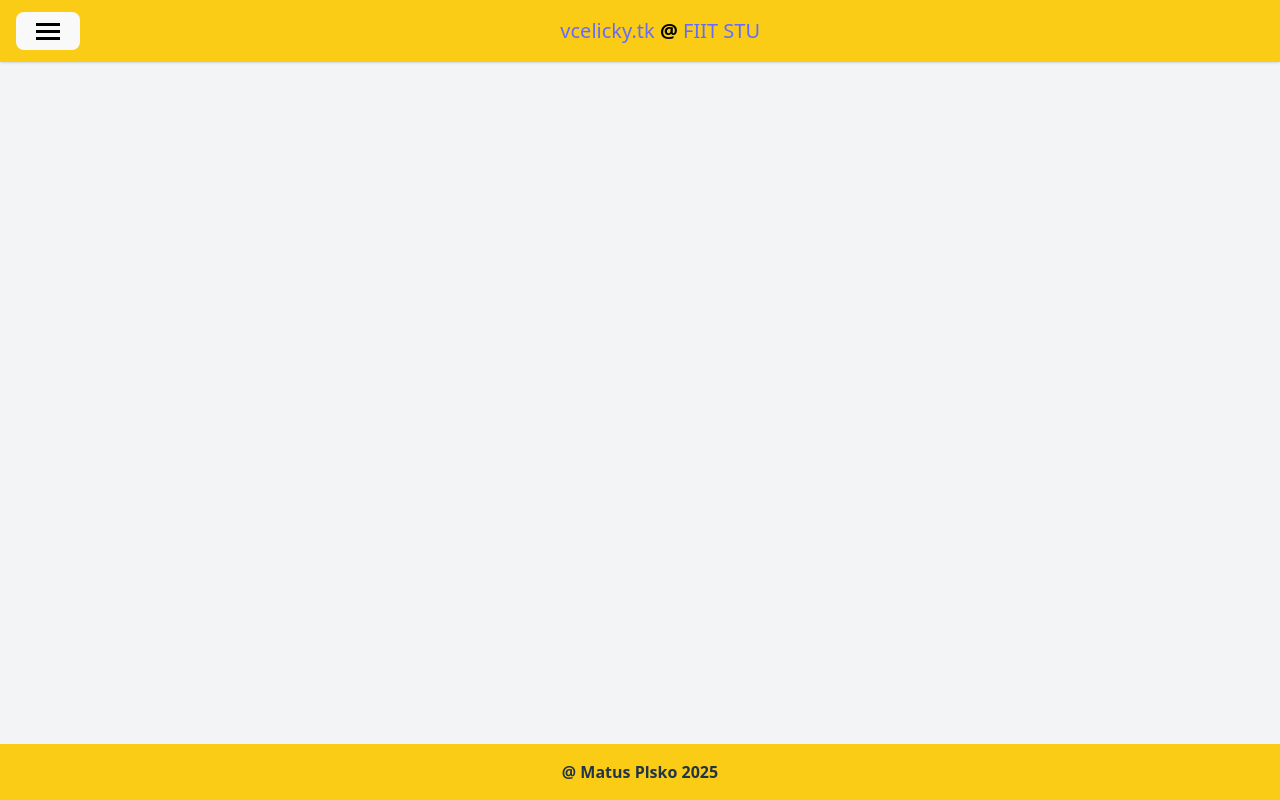
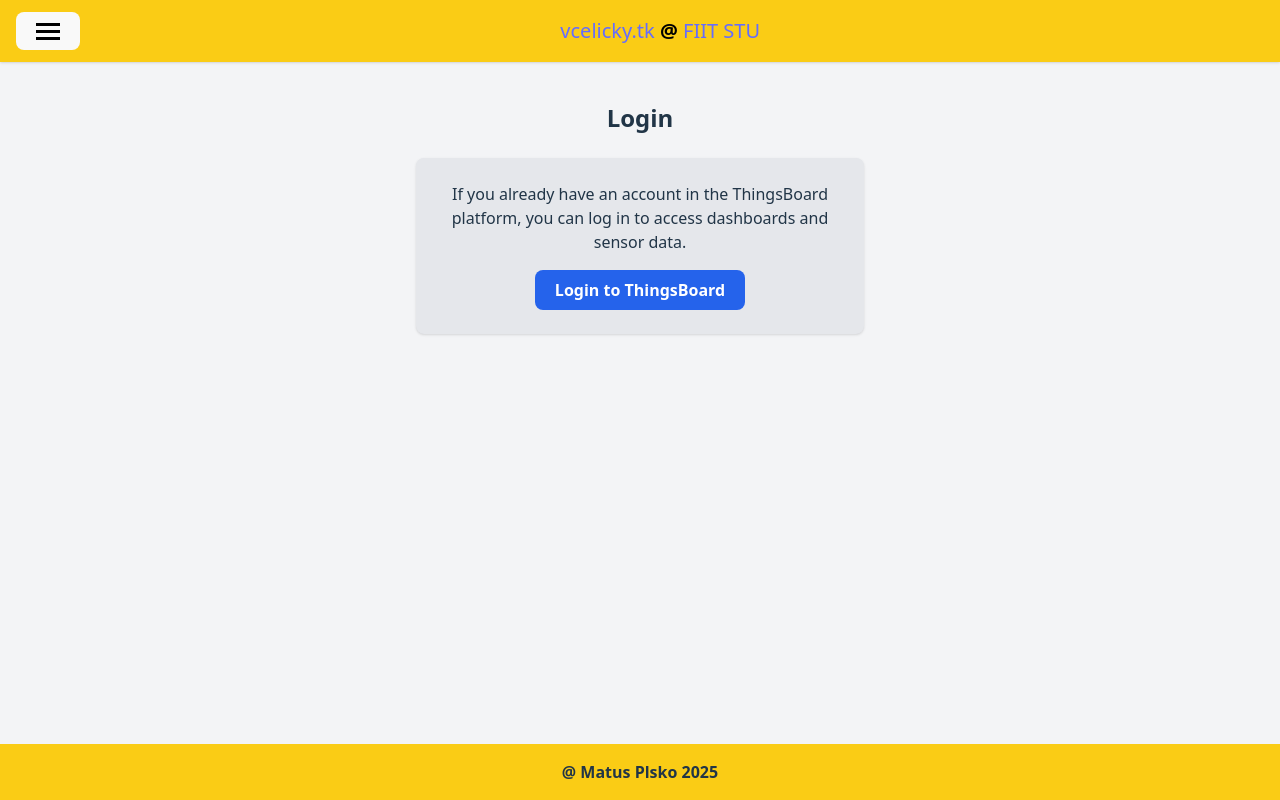
Before and after one commit to MatusPlsko/bees_app, a React app: page /login in a window 1280 px wide. Built offline with nearby package versions, Linux system fonts and the light colour scheme; the HTML template or start-up script is replaced by a standard one.

Commit message:
Add LoginPage with ThingsBoard redirect

```diff
--- a/src/App.tsx
+++ b/src/App.tsx
@@ -6,6 +6,7 @@ import AboutPage from "./pages/AboutPage";
 import HivesListPage from "./pages/HivesListPage";
 import DiaryPage from "./pages/DiaryPage";
 import Footer from "./components/Footer";
+import LoginPage from "./pages/LoginPage";
 
 function App() {
   const [sidebarOpen, setSidebarOpen] = useState(false);
@@ -26,6 +27,7 @@ function App() {
           />
           <Route path="/diary" element={<DiaryPage />} />
           <Route path="/hives" element={<HivesListPage />} />
+          <Route path="/login" element={<LoginPage />} />
           <Route path="/about" element={<AboutPage />} />
         </Routes>
       </main>
--- a/src/data/team.ts
+++ b/src/data/team.ts
@@ -1,3 +1,5 @@
+const base = import.meta.env.BASE_URL;
+
 export type TeamMember = {
   name: string;
   role: string;
@@ -12,7 +14,7 @@ export const teamMembers: TeamMember[] = [
     name: "Adam Grík",
     role: "Student (Software developer)",
     email: "adam4grik@gmail.com",
-    image: "/team/grik.jpg",
+    image: `${base}team/grik.jpg`,
     years: "2023 – 2024",
     linkedin: "https://www.linkedin.com/in/adam-gr%C3%ADk-32b2692a6/",
   },
@@ -20,7 +22,7 @@ export const teamMembers: TeamMember[] = [
     name: "Ing. Tomáš Kováčik, PhD.",
     role: "Teacher (Supervisor)",
     email: "tokosk16@gmail.com",
-    image: "/team/kovacik.jpg",
+    image: `${base}team/kovacik.jpg`,
     years: "2023 – present",
     linkedin: "https://www.linkedin.com",
   },
@@ -28,7 +30,7 @@ export const teamMembers: TeamMember[] = [
     name: "Marek Vatrt",
     role: "Student (Software developer)",
     email: "vatrt@mail",
-    image: "/team/user_pic.jpg",
+    image: `${base}team/user_pic.jpg`,
     years: "2024 – 2025",
     linkedin: "https://www.linkedin.com",
   },
@@ -36,7 +38,7 @@ export const teamMembers: TeamMember[] = [
     name: "Matúš Plško",
     role: "Student (Software developer)",
     email: "matusplsko10@gmail.com",
-    image: "/team/plsko.jpg",
+    image: `${base}team/plsko.jpg`,
     years: "2025 – 2026",
     linkedin: "https://www.linkedin.com/in/mat%C3%BA%C5%A1-pl%C5%A1ko-582048359",
   },
@@ -44,7 +46,7 @@ export const teamMembers: TeamMember[] = [
     name: "Michal Kačinec",
     role: "Student (Hardware developer)",
     email: "miso42850@gmail.com",
-    image: "/team/kacinec.jpeg",
+    image: `${base}team/kacinec.jpeg`,
     years: "2025 – 2026",
     linkedin: "https://www.linkedin.com/in/michal-kacinec-68162739a/",
   },
--- /dev/null
+++ b/src/pages/LoginPage.tsx
@@ -0,0 +1,27 @@
+export default function LoginPage() {
+  return (
+    <div className="w-full flex flex-col items-center mt-10 px-4">
+
+      <h1 className="text-2xl font-bold mb-6">
+        Login
+      </h1>
+
+      <div className="w-full max-w-md bg-gray-200 p-6 rounded-lg shadow text-center">
+
+        <p className="mb-4">
+          If you already have an account in the ThingsBoard platform,
+          you can log in to access dashboards and sensor data.
+        </p>
+
+        <a
+          href="http://147.175.150.184:8080/login"
+          target="_blank"
+          className="inline-block bg-blue-600 text-white px-5 py-2 rounded-lg hover:bg-blue-700 font-semibold"
+        >
+          Login to ThingsBoard
+        </a>
+
+      </div>
+    </div>
+  );
+}
```
